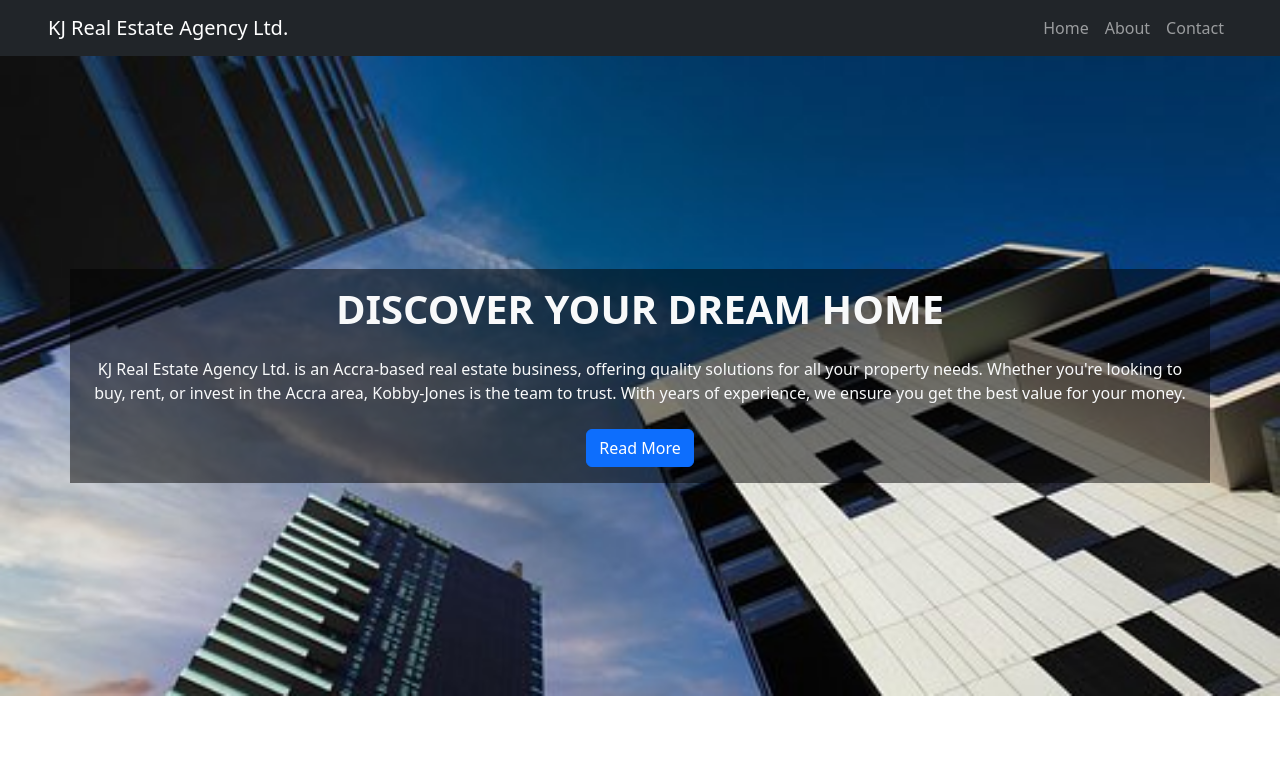
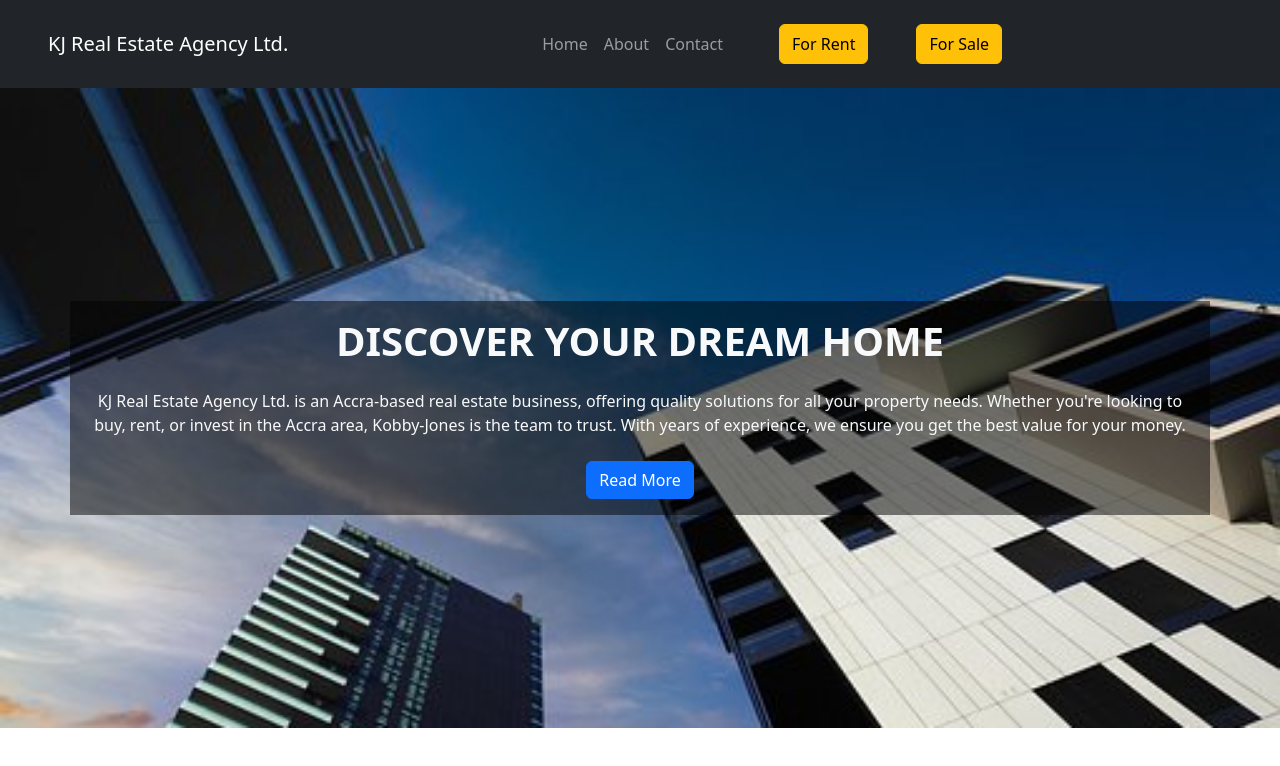
Before and after one commit to Kobby-Jones/react-deployment-with-k8s-ArgoCD, a React (Create React App) app: page / in a window 1280 px wide. Shown: the top 766 px of the page. Built offline with nearby package versions, Linux system fonts and the light colour scheme.

Commit message:
For Rent and For Sale Buttons

```diff
--- a/src/components/Navbar.jsx
+++ b/src/components/Navbar.jsx
@@ -1,20 +1,26 @@
 import React from 'react';
-import {Navbar, Nav} from 'react-bootstrap'
+import {Navbar, Nav, Button} from 'react-bootstrap'
 
 function CustomNavbar() {
 
     return (
-        <Navbar bg="dark" className='px-5' variant = "dark" expand = "md">
-            <Navbar.Brand href="#">KJ Real Estate Agency Ltd.</Navbar.Brand>
-            <Navbar.Toggle aria-controls="basic-navbar-nav" />
-            <Navbar.Collapse id ="basic-navbar-nav">
-                <Nav className='ms-auto' >
-                    <Nav.Link href='#'>Home</Nav.Link>
-                    <Nav.Link href='#'>About</Nav.Link>
-                    <Nav.Link href='#'>Contact</Nav.Link>
-                </Nav>
-            </Navbar.Collapse>
-       </Navbar>
-    )
+      <Navbar bg="dark" className="px-5 py-4" variant="dark" expand="md">
+        <Navbar.Brand href="#">KJ Real Estate Agency Ltd.</Navbar.Brand>
+        <Navbar.Toggle aria-controls="basic-navbar-nav" />
+        <Navbar.Collapse id="basic-navbar-nav">
+          <Nav className="ms-auto me-auto">
+            <Nav.Link href="#">Home</Nav.Link>
+            <Nav.Link href="#">About</Nav.Link>
+            <Nav.Link href="#">Contact</Nav.Link>
+            <Button className="ms-5" variant="warning">
+              For Rent
+            </Button>
+            <Button className="ms-5" variant="warning">
+              For Sale
+            </Button>
+          </Nav>
+        </Navbar.Collapse>
+      </Navbar>
+    );
 }
 export default CustomNavbar;
```
